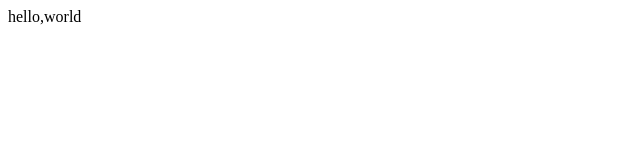
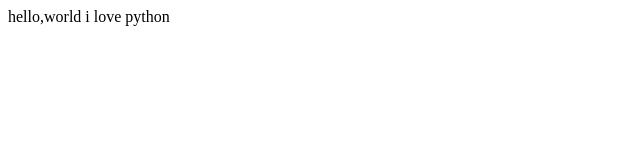
Before and after one commit to beiluo123/project_01, a plain HTML site: page index.html in a window 1280 px wide. Shown: the whole page, without its empty margins (0-640 px from the left). Drawn offline with Linux system fonts and the light colour scheme.

Commit message:
初始化了index.html文件的内容

```diff
--- a/index.html
+++ b/index.html
@@ -10,6 +10,7 @@
 
 <body>
     hello,world
+    i love python
 </body>
 
 </html>
```
